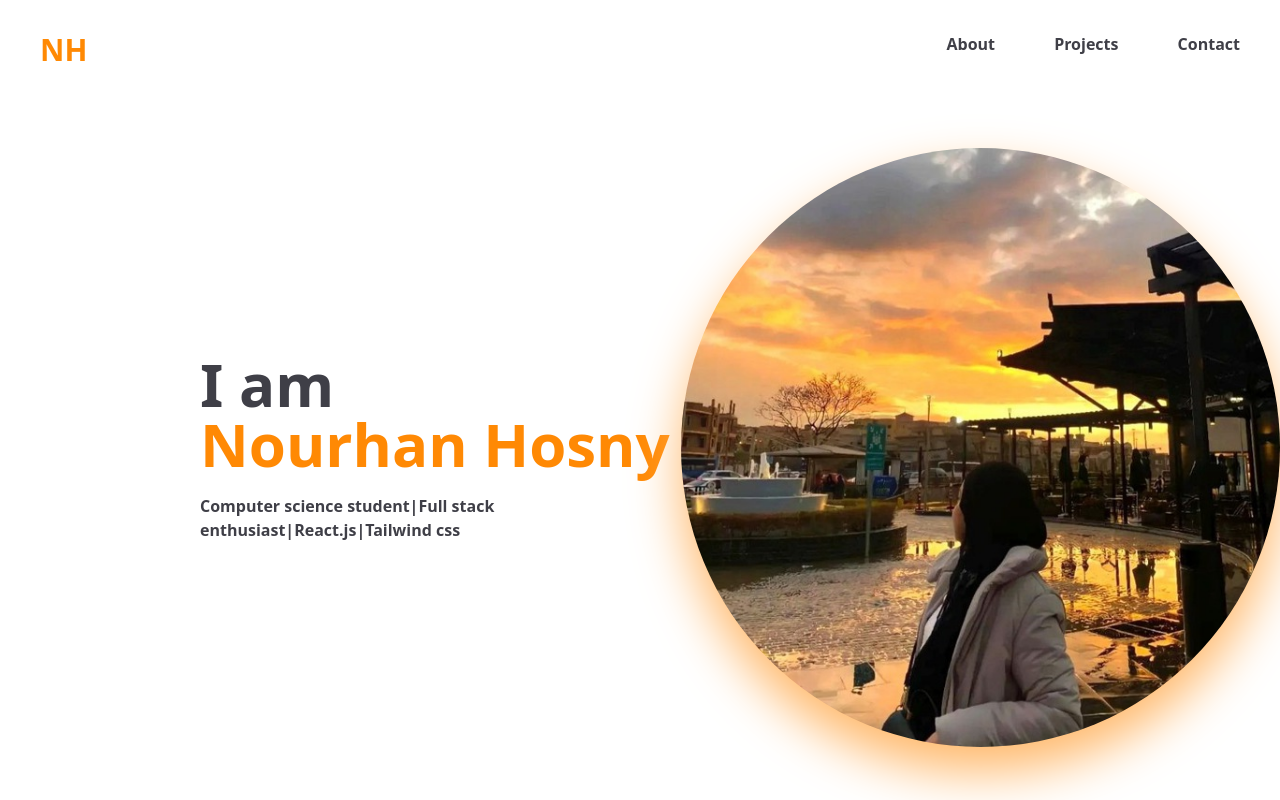
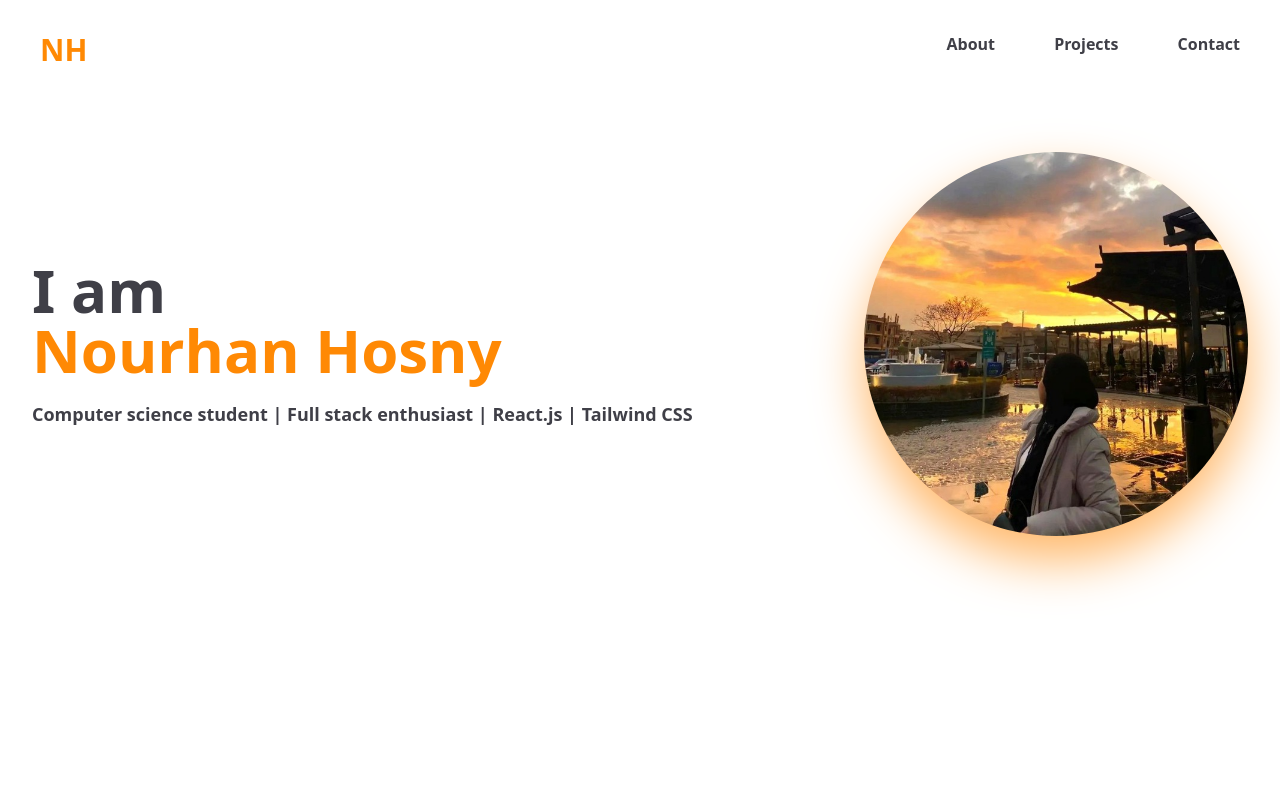
Before and after one commit to NourhanHosnyy/portfolio, a React (Vite) app: page / in a window 1280 px wide. Shown: the top 800 px of the page. Built offline with nearby package versions, Linux system fonts and the light colour scheme.

Commit message:
Update Hero.jsx

```diff
--- a/components/Hero.jsx
+++ b/components/Hero.jsx
@@ -1,20 +1,25 @@
-import React from 'react'
+import React from 'react';
 
 const Hero = () => {
   return (
+    <div className="flex flex-col-reverse md:flex-row items-center justify-between px-8 py-16 gap-8 mb-60">
+      <div className="text-center md:text-left">
+        <h1 className="text-4xl md:text-6xl text-zinc-700 font-bold">I am</h1>
+        <h1 className="text-4xl md:text-6xl mb-5 text-orange-400 font-bold">Nourhan Hosny</h1>
+        <h2 className="text-md md:text-lg text-zinc-700 font-semibold">
+          Computer science student | Full stack enthusiast | React.js | Tailwind CSS
+        </h2>
+      </div>
 
-      <div className='flex content-center justify-between items-center justify-items-center mb-80 mt-15'>
       <div>
-        <h1 className='ml-50 text-6xl text-zinc-700 font-bold'>I am</h1>
-        <h1 className='ml-50 text-6xl mb-5 text-orange-400 font-bold'> Nourhan Hosny</h1>
-       <h2 className='justify-self-center ml-50 text-md text-zinc-700 font-semibold'>Computer science student|Full stack enthusiast|React.js|Tailwind css</h2>
-      </div>
-      <div>
-      <img className="rounded-full mr-7 drop-shadow-2xl drop-shadow-orange-300" src="/3466201323164247979.jpg"></img>
+        <img
+          src="/3466201323164247979.jpg"
+          alt="Nourhan Hosny"
+          className="rounded-full w-48 sm:w-64 md:w-80 lg:w-96 drop-shadow-2xl drop-shadow-orange-300"
+        />
       </div>
     </div>
+  );
+};
 
-  )
-}
-
-export default Hero
+export default Hero;
```
